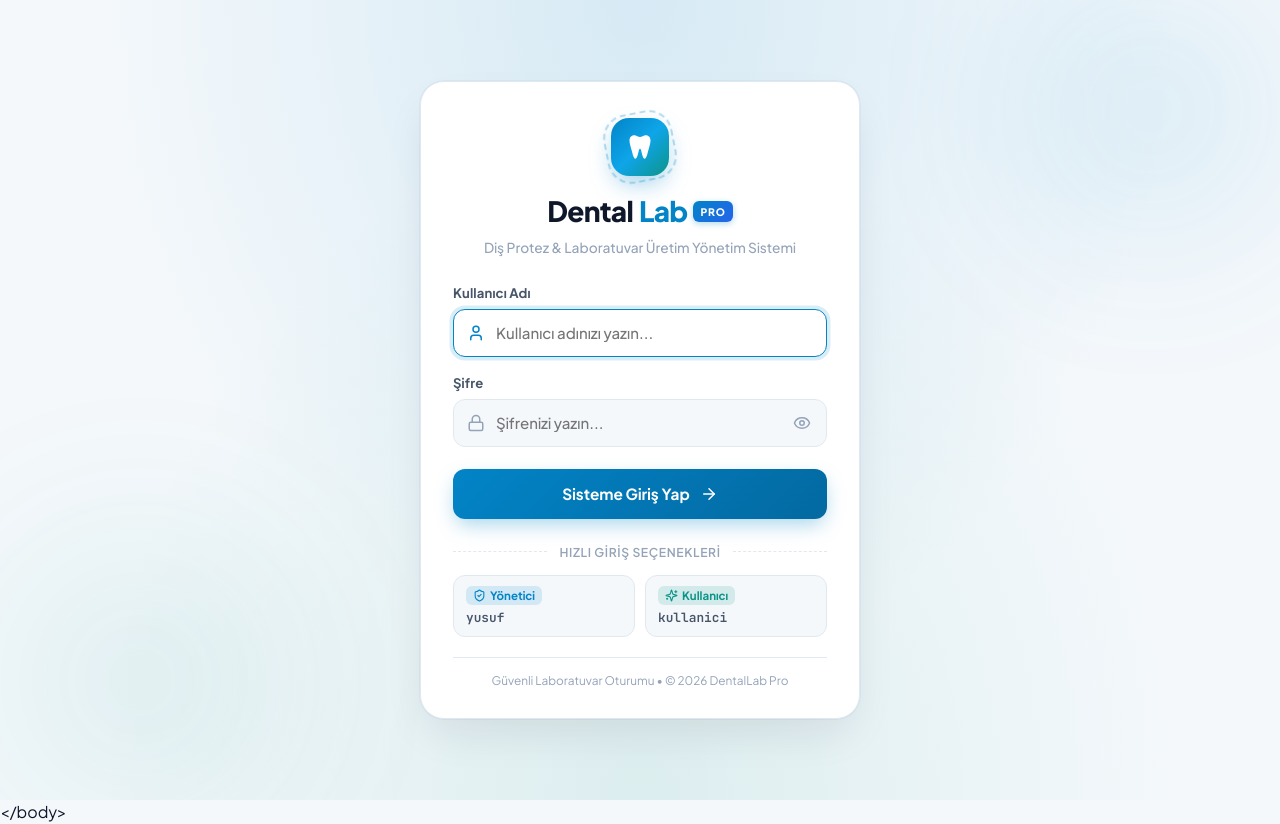
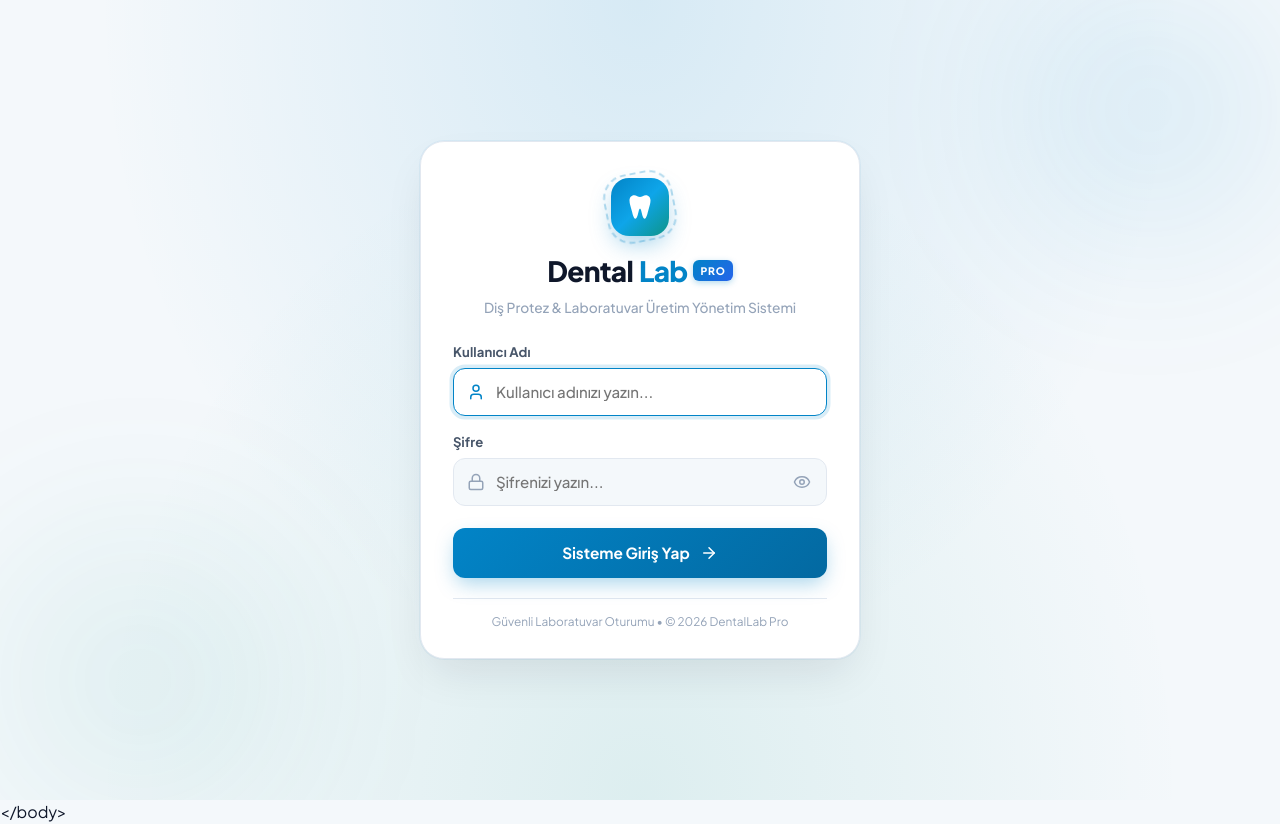
Before and after one commit to rulingghost/yusufdental, a React (Vite) app: page /#/kanban in a window 1280 px wide. Built offline with nearby package versions, Linux system fonts and the light colour scheme; no server answers; the database is empty.

Commit message:
style: giris ekranindaki hizli giris secenekleri kaldirildi

```diff
--- a/src/views/LoginView.jsx
+++ b/src/views/LoginView.jsx
@@ -1,9 +1,9 @@
 import React, { useState } from 'react';
 import { useAuth } from '../context/AuthContext';
-import { Eye, EyeOff, Lock, User, ArrowRight, ShieldCheck, Sparkles, AlertCircle } from 'lucide-react';
+import { Eye, EyeOff, Lock, User, ArrowRight, AlertCircle } from 'lucide-react';
 
 export const LoginView = () => {
-  const { login, adminCredentials } = useAuth();
+  const { login } = useAuth();
 
   const [username, setUsername] = useState('');
   const [password, setPassword] = useState('');
@@ -28,7 +28,6 @@ export const LoginView = () => {
     }
 
     setLoading(true);
-    // Kısa ve akıcı bir geçiş hissi için hafif gecikme
     setTimeout(() => {
       const result = login(cleanUser, cleanPass);
       setLoading(false);
@@ -36,12 +35,6 @@ export const LoginView = () => {
         setError(result.error || 'Kullanıcı adı veya şifre hatalı.');
       }
     }, 150);
-  };
-
-  const handleQuickFill = (u, p) => {
-    setUsername(u);
-    setPassword(p);
-    setError('');
   };
 
   return (
@@ -142,38 +135,6 @@ export const LoginView = () => {
           </button>
         </form>
 
-        {/* Hızlı Giriş / Demo Butonları */}
-        <div className="login-quick-section">
-          <div className="quick-divider">
-            <span>Hızlı Giriş Seçenekleri</span>
-          </div>
-          <div className="quick-chips-grid">
-            <button
-              type="button"
-              className={`quick-chip-btn ${username.toLowerCase() === (adminCredentials?.username || 'yusuf') ? 'active-chip' : ''}`}
-              onClick={() => handleQuickFill(adminCredentials?.username || 'yusuf', adminCredentials?.password || 'yusuf2026')}
-            >
-              <div className="chip-badge admin-chip-badge">
-                <ShieldCheck size={13} />
-                <span>Yönetici</span>
-              </div>
-              <span className="chip-label">{adminCredentials?.username || 'yusuf'}</span>
-            </button>
-
-            <button
-              type="button"
-              className={`quick-chip-btn ${username.toLowerCase() === 'kullanici' ? 'active-chip' : ''}`}
-              onClick={() => handleQuickFill('kullanici', '1234')}
-            >
-              <div className="chip-badge user-chip-badge">
-                <Sparkles size={13} />
-                <span>Kullanıcı</span>
-              </div>
-              <span className="chip-label">kullanici</span>
-            </button>
-          </div>
-        </div>
-
         {/* Alt Bilgi */}
         <div className="login-footer-note">
           <span>Güvenli Laboratuvar Oturumu • © 2026 DentalLab Pro</span>
```
